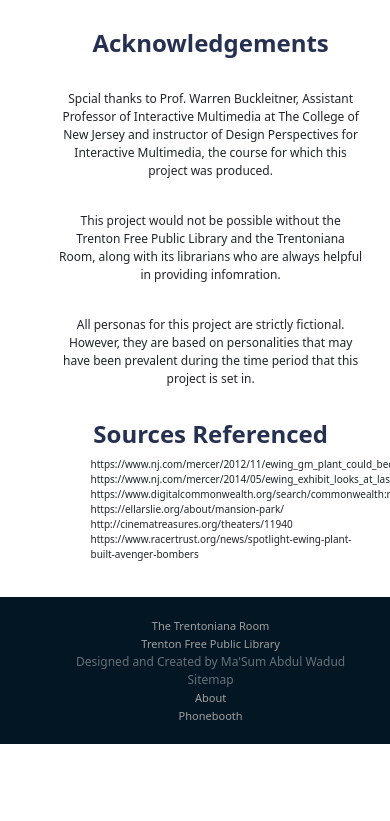
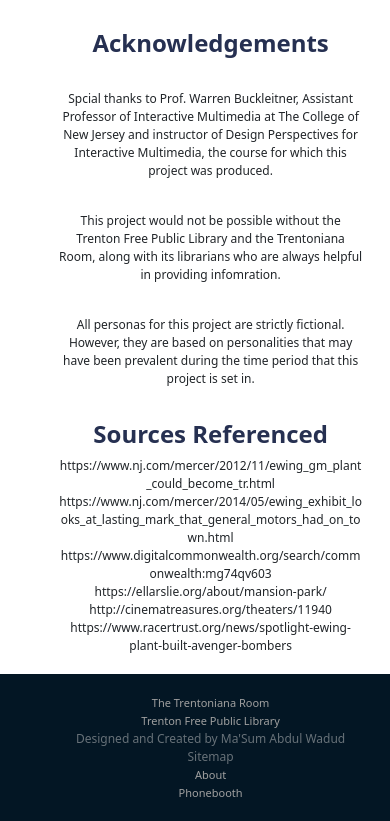
Before and after one commit to mabdulwadud/trentoniana, a plain HTML site: page index.html in a window 390 px wide. Shown: the part 772-1593 px from the top of the page. Before the commit the page ends 1516 px from the top, so only its background shows below. Drawn offline with nearby package versions, Linux system fonts and the light colour scheme; a script that the page names is missing.

Commit message:
fixed styling bug for mobile devices

```diff
--- a/index.html
+++ b/index.html
@@ -43,8 +43,8 @@
                     <span class="navbar-toggler-icon"></span>
                 </button>
                 <div class="collapse navbar-collapse justify-content-end" id="navbarNavDropdown">
-                    <ul class="navbar-nav text-center">
-                        <li class="nav-item">
+                    <ul class="navbar-nav">
+                        <li class="nav-item" >
                             <a class="nav-link active" aria-current="page" href="index.html">About</a>
                         </li>
                         <li class="nav-item">
@@ -99,14 +99,15 @@
                     </p>
                     <h1 id="project-header">Sources Referenced</h1>
                     <!-- <p>All infomration in this project has been researched thoroughly for historical accuracy.</p> -->
-                    <ul class="sources text-left">
-                        <li>https://www.nj.com/mercer/2012/11/ewing_gm_plant_could_become_tr.html</li>
-                        <li>https://www.nj.com/mercer/2014/05/ewing_exhibit_looks_at_lasting_mark_that_general_motors_had_on_town.html</li>
-                        <li>https://www.digitalcommonwealth.org/search/commonwealth:mg74qv603</li>
-                        <li>https://ellarslie.org/about/mansion-park/</li>
-                        <li>http://cinematreasures.org/theaters/11940</li>
-                        <li>https://www.racertrust.org/news/spotlight-ewing-plant-built-avenger-bombers</li>
-                    </ul>
+                    <div class="sources">
+
+                        <div>https://www.nj.com/mercer/2012/11/ewing_gm_plant_could_become_tr.html</div>
+                        <div>https://www.nj.com/mercer/2014/05/ewing_exhibit_looks_at_lasting_mark_that_general_motors_had_on_town.html</div>
+                        <div>https://www.digitalcommonwealth.org/search/commonwealth:mg74qv603</div>
+                        <div>https://ellarslie.org/about/mansion-park/</div>
+                        <div>http://cinematreasures.org/theaters/11940</div>
+                        <div>https://www.racertrust.org/news/spotlight-ewing-plant-built-avenger-bombers</div>
+                    </div>
                 </div>
 
             </div>
--- a/styles.css
+++ b/styles.css
@@ -14,6 +14,10 @@
 
 .how-to {
     margin-bottom: 5rem;
+}
+
+.nav-item{
+    text-align: center;
 }
 
 h1 {
@@ -117,6 +121,9 @@ h1 {
     color: #ffffff;
 }
 
+.sources{
+    word-wrap:break-word;
+}
 
 .credential,
 .sitemap-title {
@@ -153,7 +160,7 @@ h1 {
     }
 
    .container-fluid{
-        padding: 5% 0 5% 0;
+        padding: 5% 10%;
     }
 
     .footer li {
@@ -165,8 +172,6 @@ h1 {
         text-decoration: none;
         color: #a0a0a0;
     }
-
-
 
 }
 
@@ -199,12 +204,13 @@ h1 {
 
     .sources {
         text-align: center;
+        font-size: 12px;
+
     }
 
 
 
     .audio-clips {
-        position: absolute;
         display: block;
         height: 100vh;
         width: 100vw;
@@ -241,11 +247,6 @@ h1 {
         padding: 5% 7% 5% 15%;
     }
 
-    .sources {
-        font-size: 12px;
-    }
-
-
     ul {
         list-style: none;
     }
```
Also changed, not shown: index.js (deleted, +0 -20 lines), phonebooth.html (+1 -2 lines).
